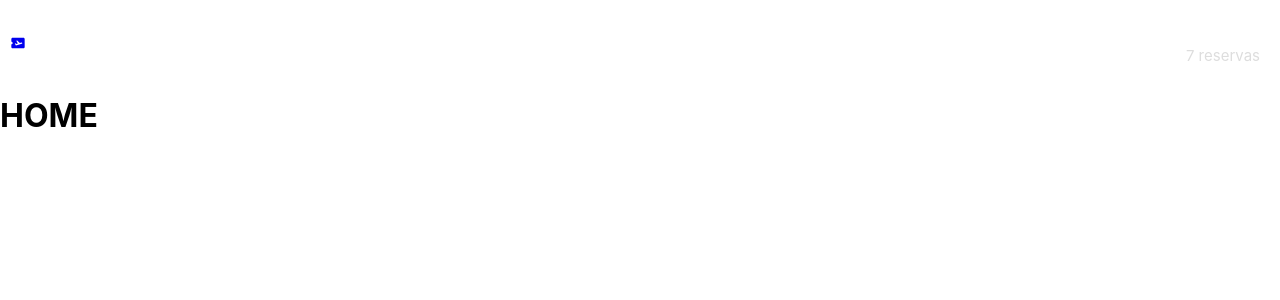
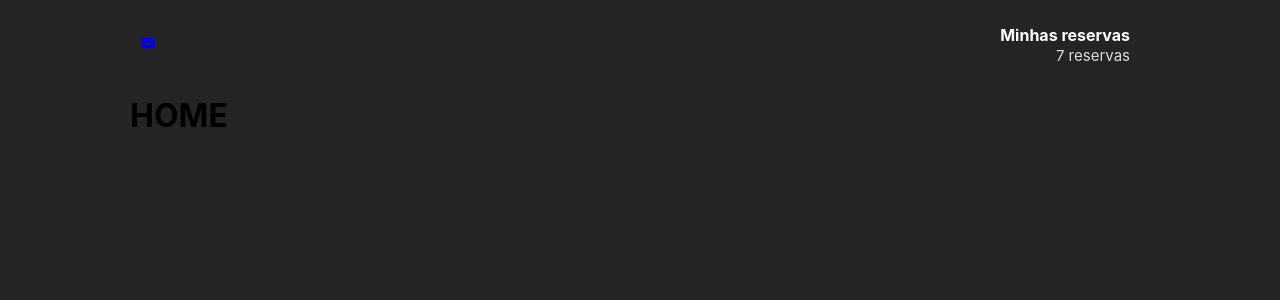
Before and after one commit to Tassio-Med/tickets-store, a React (Create React App) app: page / in a window 1280 px wide. Shown: the top 300 px of the page. Built offline with nearby package versions, Linux system fonts and the light colour scheme; no server answers.

Commit message:
:sparkles: feat: index preparado e adicionada estilização geral inicial

```diff
--- a/src/index.css
+++ b/src/index.css
@@ -1,5 +1,9 @@
 body {
   margin: 0;
+  padding: 0;
+  outline: 0;
+  box-sizing: border-box;
+  background-color: #242424;
   font-family: -apple-system, BlinkMacSystemFont, 'Segoe UI', 'Roboto', 'Oxygen',
     'Ubuntu', 'Cantarell', 'Fira Sans', 'Droid Sans', 'Helvetica Neue',
     sans-serif;
@@ -7,6 +11,16 @@ body {
   -moz-osx-font-smoothing: grayscale;
 }
 
+#root{
+  max-width: 1020px;
+  margin: 0 auto;
+  padding: 0 20px 50px;
+}
+
+button{
+  cursor: pointer;
+}
+
 code {
   font-family: source-code-pro, Menlo, Monaco, Consolas, 'Courier New',
     monospace;
--- a/src/index.js
+++ b/src/index.js
@@ -2,7 +2,6 @@ import React from 'react';
 import ReactDOM from 'react-dom/client';
 import './index.css';
 import App from './App';
-import reportWebVitals from './reportWebVitals';
 
 const root = ReactDOM.createRoot(document.getElementById('root'));
 root.render(
@@ -10,8 +9,3 @@ root.render(
     <App />
   </React.StrictMode>
 );
-
-// If you want to start measuring performance in your app, pass a function
-// to log results (for example: reportWebVitals(console.log))
-// or send to an analytics endpoint. Learn more: https://bit.ly/CRA-vitals
-reportWebVitals();
```
